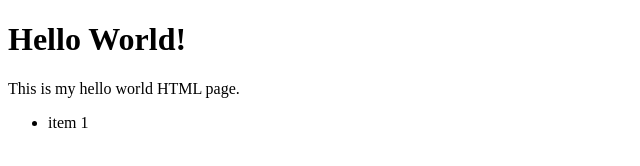
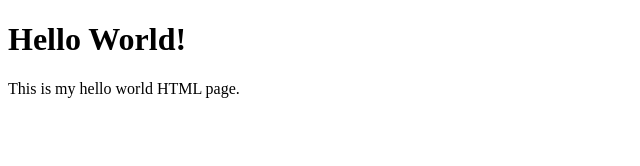
Before and after one commit to cherrera90/cherrera90.github.io, a plain HTML site: page index.html in a window 1280 px wide. Shown: the full height of the page, 0-640 px from the left. Drawn offline with Linux system fonts and the light colour scheme.

Commit message:
new version

```diff
--- a/index.html
+++ b/index.html
@@ -8,7 +8,5 @@
 <body>
     <h1>Hello World!</h1>
     <p>This is my hello world HTML page.</p>
-    <ul>
-        <li>item 1</li>
 </body>
 </html>
```
